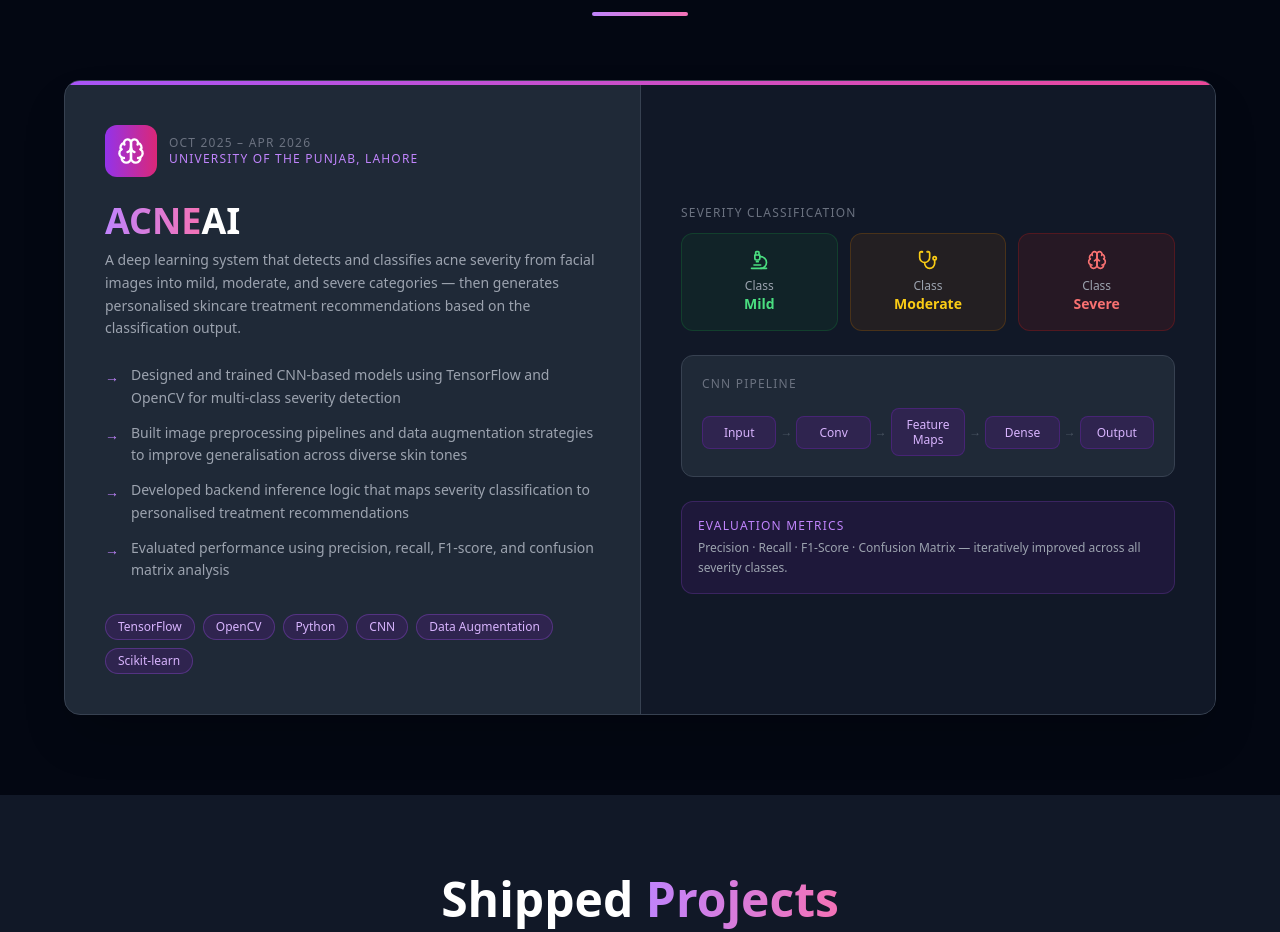
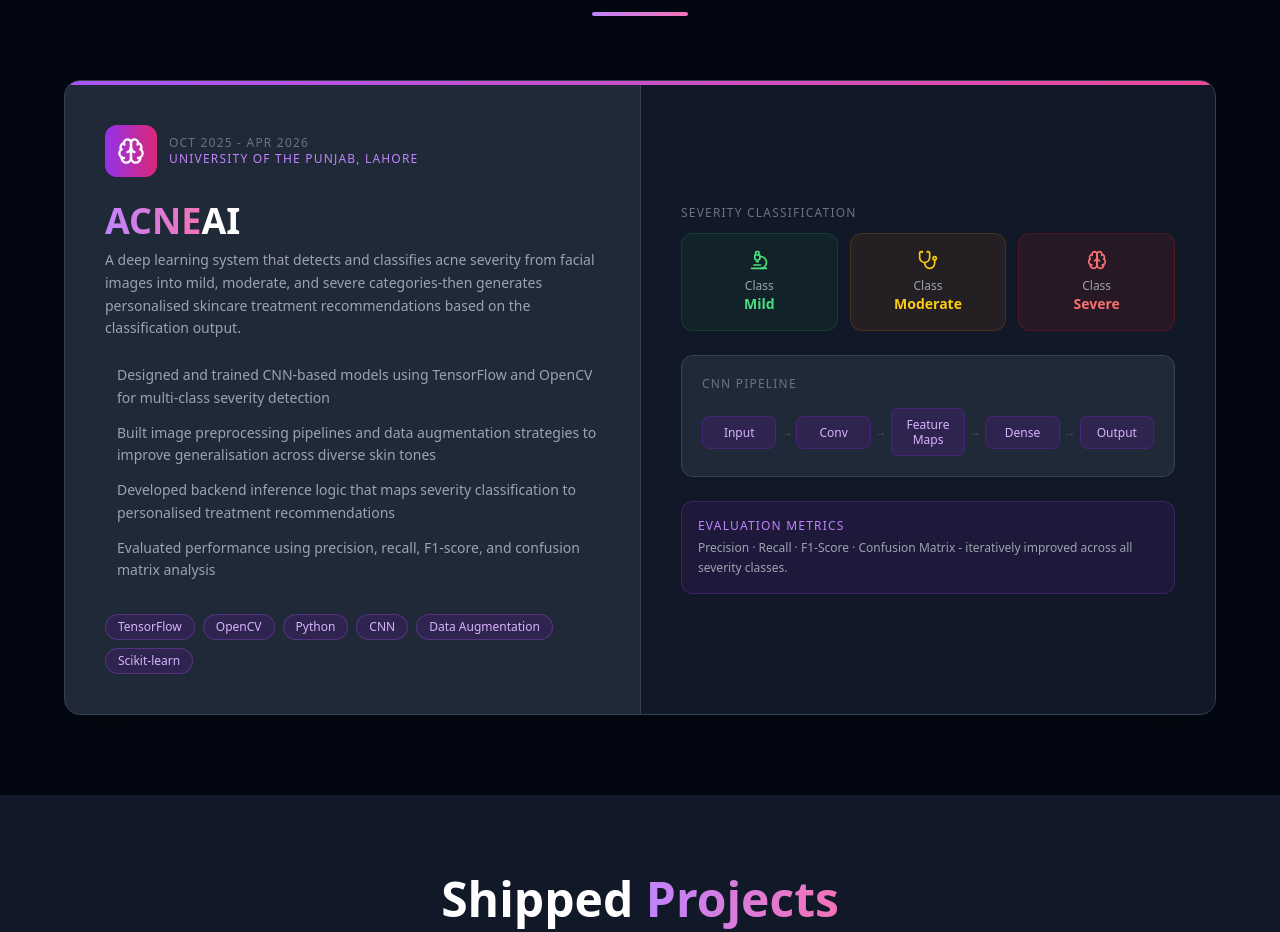
Before and after one commit to Areeba-Khaliq/Portfolio, a React (Vite) app: page / in a window 1280 px wide. Shown: the part 2480-3412 px from the top of the page. Built offline with nearby package versions, Linux system fonts and the light colour scheme.

Commit message:
Update FYP.tsx

```diff
--- a/src/components/FYP.tsx
+++ b/src/components/FYP.tsx
@@ -35,7 +35,7 @@ const FYP = () => {
                     <Brain className="text-white" size={28} />
                   </div>
                   <div>
-                    <p className="text-xs text-gray-500 tracking-widest uppercase">Oct 2025 – Apr 2026</p>
+                    <p className="text-xs text-gray-500 tracking-widest uppercase">Oct 2025 - Apr 2026</p>
                     <p className="text-xs text-purple-400 tracking-widest uppercase">University of the Punjab, Lahore</p>
                   </div>
                 </div>
@@ -48,7 +48,7 @@ const FYP = () => {
                 </h3>
                 <p className="text-gray-400 text-sm mb-6 leading-relaxed">
                   A deep learning system that detects and classifies acne severity from facial images
-                  into mild, moderate, and severe categories — then generates personalised skincare
+                  into mild, moderate, and severe categories-then generates personalised skincare
                   treatment recommendations based on the classification output.
                 </p>
 
@@ -60,7 +60,7 @@ const FYP = () => {
                     'Evaluated performance using precision, recall, F1-score, and confusion matrix analysis',
                   ].map((point, i) => (
                     <li key={i} className="flex gap-3 text-sm text-gray-400 leading-relaxed">
-                      <span className="text-purple-400 mt-0.5 flex-shrink-0">→</span>
+                      <span className="text-purple-400 mt-0.5 flex-shrink-0"></span>
                       {point}
                     </li>
                   ))}
@@ -121,7 +121,7 @@ const FYP = () => {
                 <div className="bg-purple-900/20 border border-purple-500/20 rounded-xl p-4">
                   <p className="text-xs text-purple-400 tracking-widest uppercase mb-1">Evaluation Metrics</p>
                   <p className="text-xs text-gray-400 leading-relaxed">
-                    Precision · Recall · F1-Score · Confusion Matrix — iteratively improved across all severity classes.
+                    Precision · Recall · F1-Score · Confusion Matrix - iteratively improved across all severity classes.
                   </p>
                 </div>
 
```
